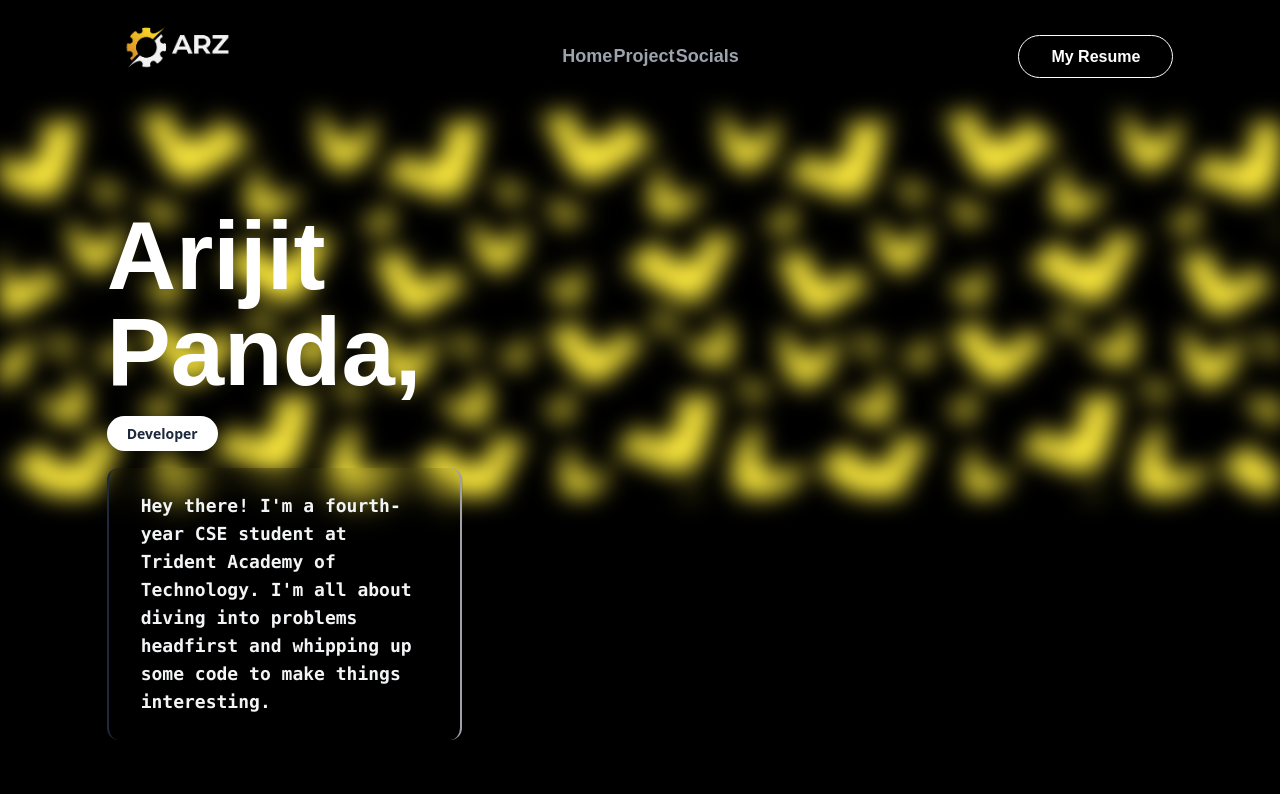
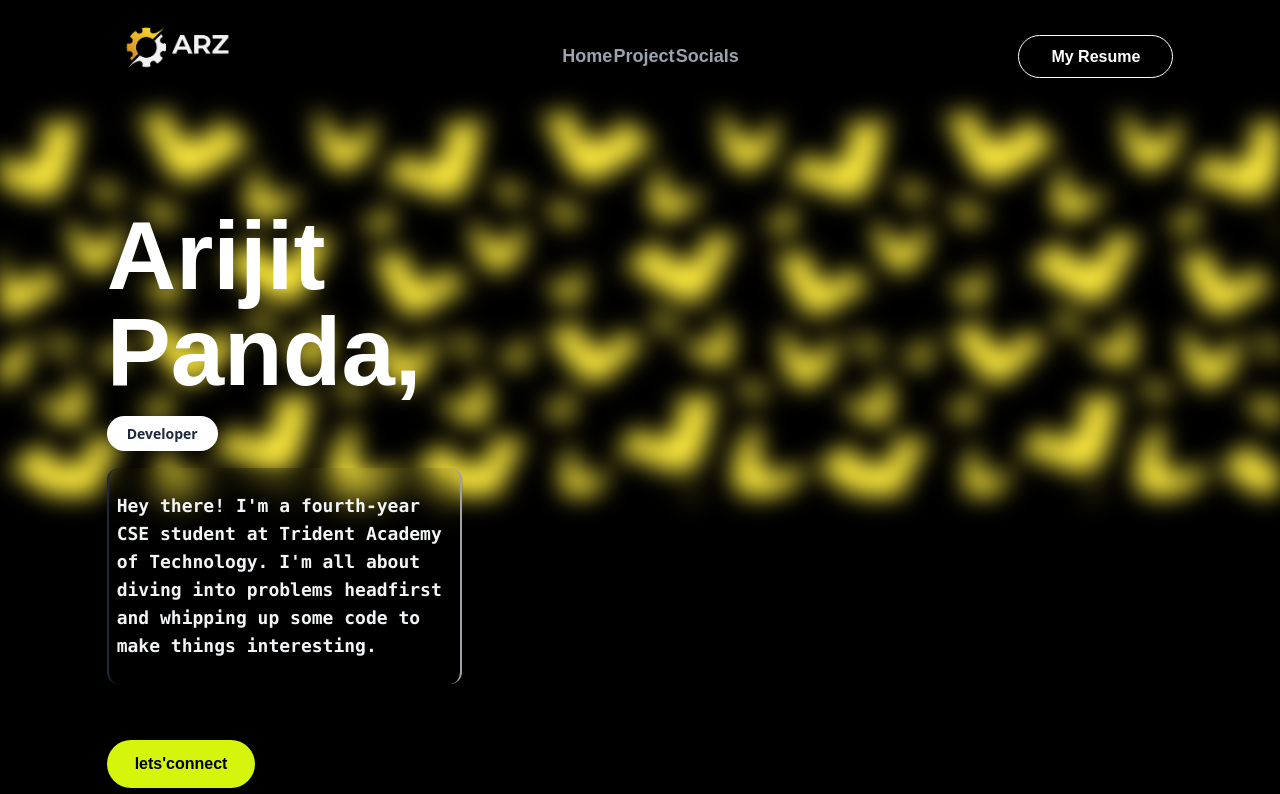
Before and after one commit to ArzitPanda/portfolio_new, a React (Create React App) app: page / in a window 1280 px wide. Shown: the top 794 px of the page. Built offline with nearby package versions, Linux system fonts and the light colour scheme; no server answers; a web font is replaced by a local one.

Commit message:
update text size

```diff
--- a/src/Components/FirstSection.js
+++ b/src/Components/FirstSection.js
@@ -34,7 +34,7 @@ const FirstSection = ({open, setOpen}) => {
           </h1>
           <div className="text-gray-100 font-normal  text-sm lg:text-md z-40 w-10/12 lg:3/12">
            <span className='text-slate-800 bg-white px-5 py-2 rounded-3xl font-bold my-4'>Developer</span>  <br></br>
-           <div className='my-6 font-mono font-semibold text-lg text-clip backdrop-blur-md  rounded-md lg:rounded-xl  bg-blend-darken py-6 px-8
+           <div className='my-6 font-mono font-semibold text-md lg:text-lg text-clip backdrop-blur-md  rounded-md lg:rounded-xl  bg-blend-darken py-6 px-2
 
            border-l-2 border-l-slate-800
 
```
